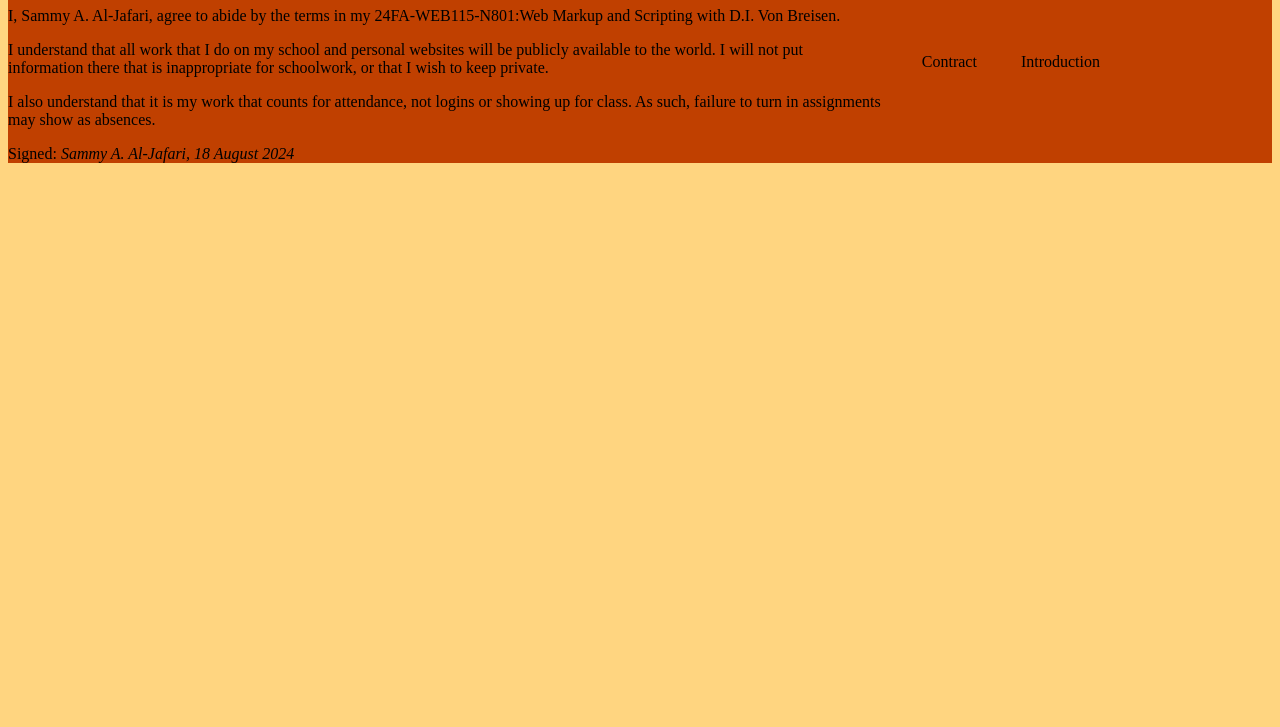
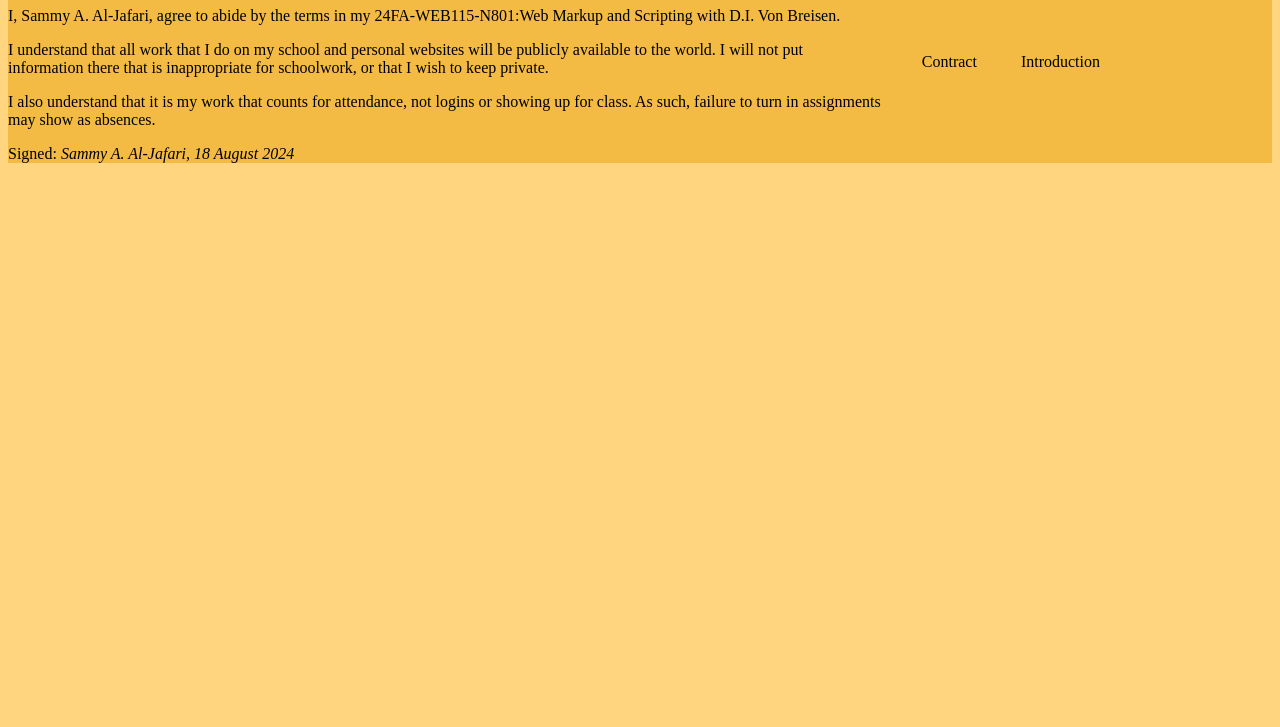
Before and after one commit to saljafa0/saljafa0.github.io, a plain HTML site: page index.html in a window 1280 px wide. Shown: the part 73-800 px from the top of the page. Drawn offline with Linux system fonts and the light colour scheme.

Commit message:
Update styles.css

```diff
--- a/styles.css
+++ b/styles.css
@@ -5,8 +5,8 @@ html {
 	background-color: rgb(255,213,128);
 }
 body {
-	background-color:  rgb(192,64,0);
-	min-width: 350px;
+	background-color:  rgb(244,187,68);
+	min-width: 350 px;
 	max-width: auto;
 	outline: orange;
 
```
